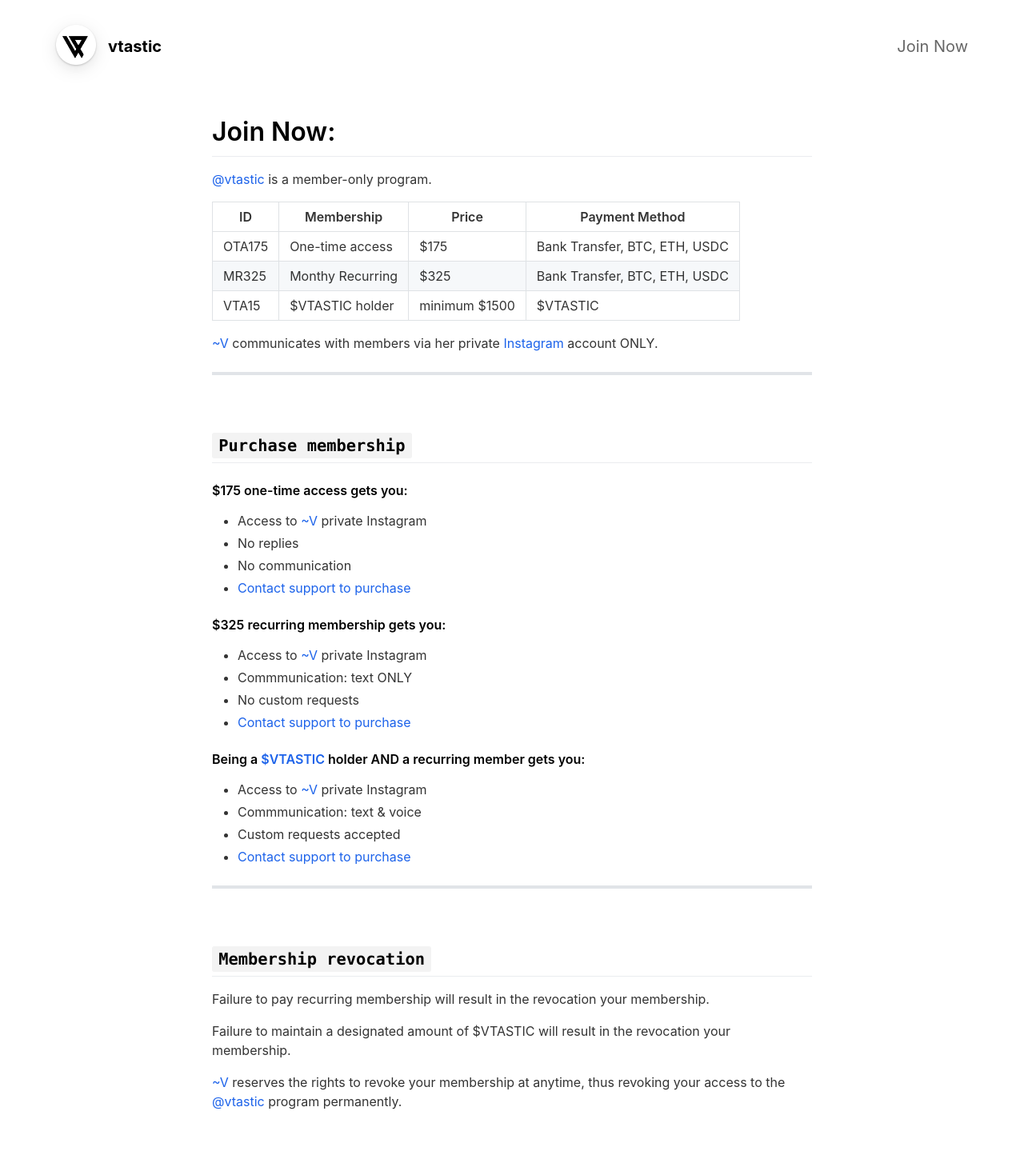
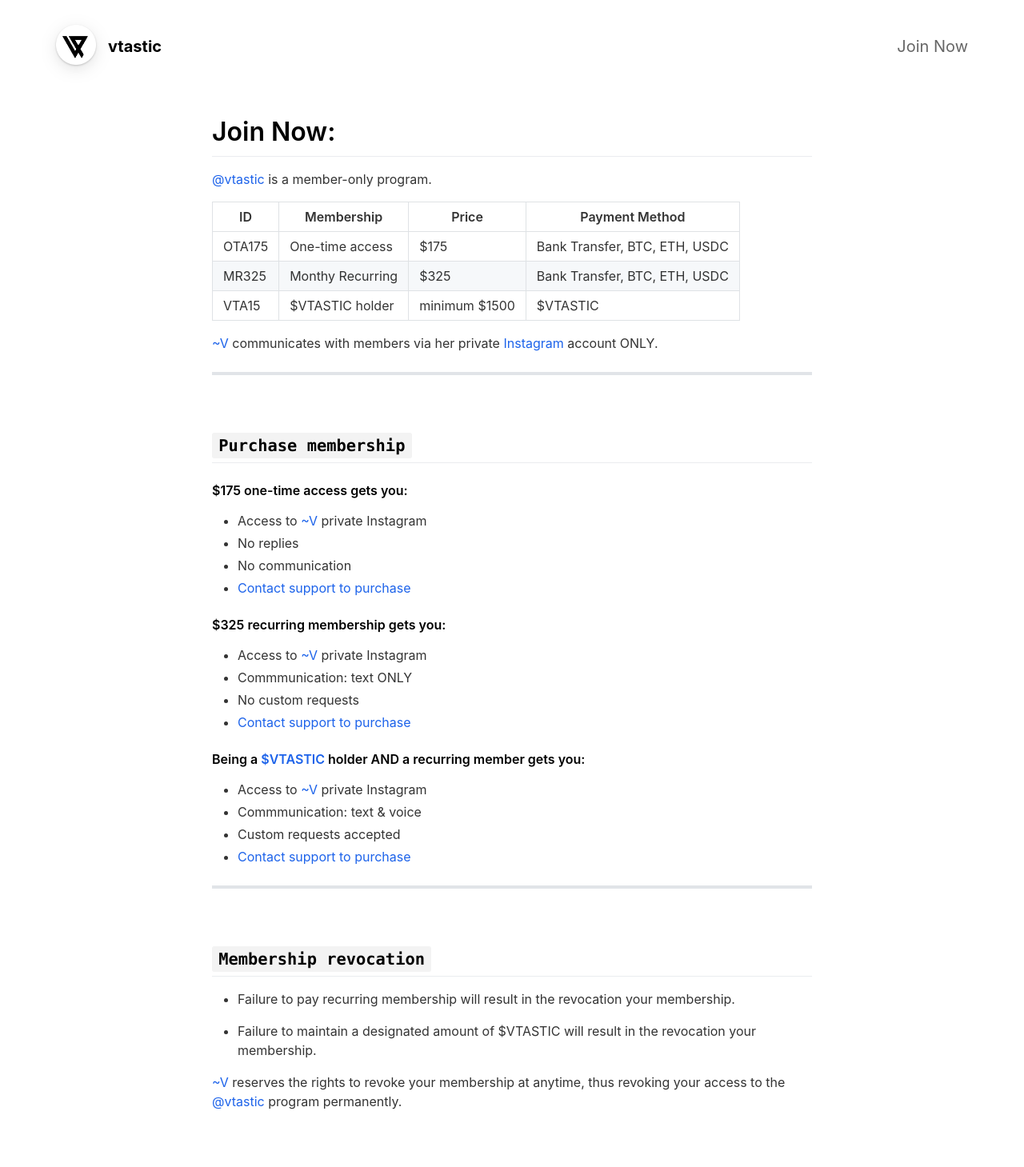
Before and after one commit to 5tnvan/vtastic, a Jekyll site: the page built from _pages/join.md, in a window 1280 px wide. Shown: the whole page at 80% size. Built offline with Jekyll 4.4.1, drawn with Linux system fonts in a browser that asks for light colours; nearby versions of some CDN libraries.

```diff
--- a/_pages/join.md
+++ b/_pages/join.md
@@ -6,7 +6,7 @@ include_in_header: true
 
 # Join Now:
 
-[@vtastic](https://pages.github.com/) is a member-only program.
+[@vtastic](../) is a member-only program.
 
 ID | Membership | Price | Payment Method
 --- | --- | --- |
@@ -44,8 +44,8 @@ ________
 
 ## `Membership revocation`
 
-Failure to pay recurring membership will result in the revocation your membership.
+- Failure to pay recurring membership will result in the revocation your membership.
 
-Failure to maintain a designated amount of $VTASTIC will result in the revocation your membership.
+- Failure to maintain a designated amount of $VTASTIC will result in the revocation your membership.
 
 [~V](../v) reserves the rights to revoke your membership at anytime, thus revoking your access to the [@vtastic](https://vantastic.site) program permanently.
```
